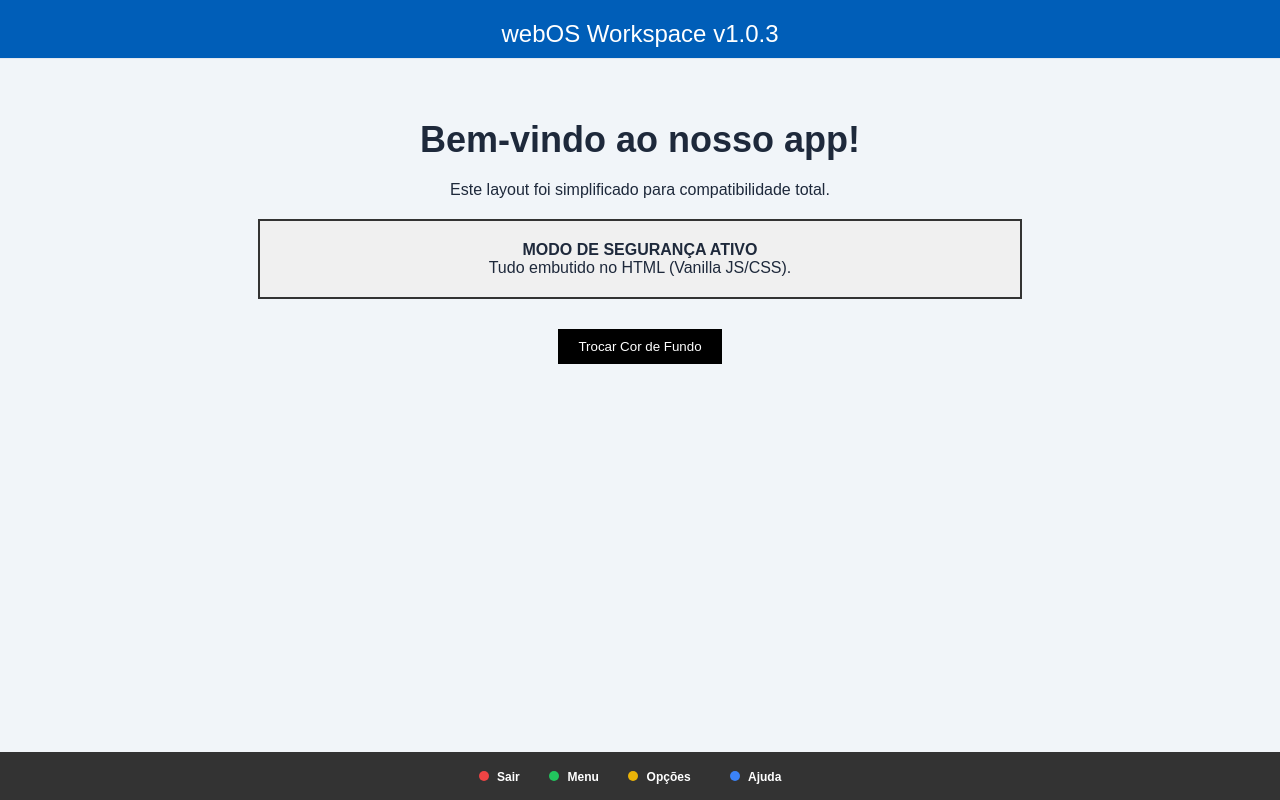
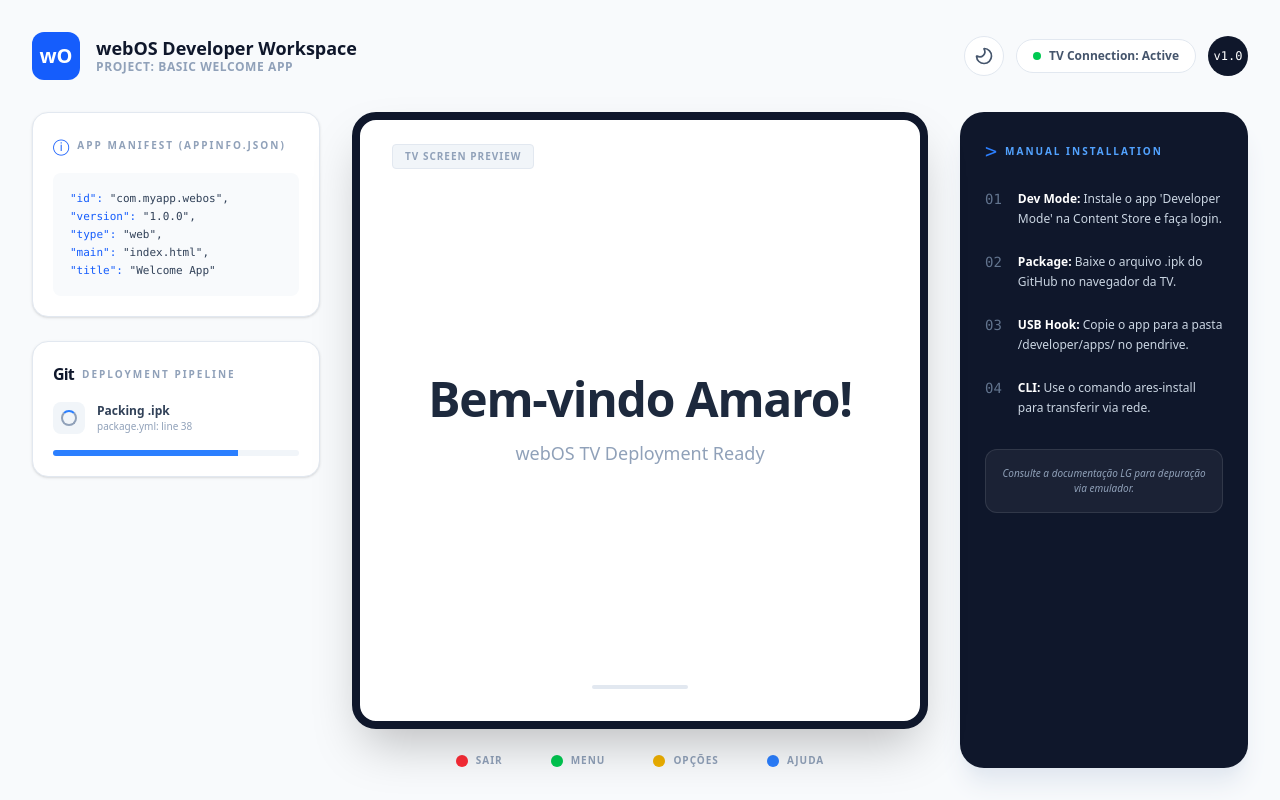
Before and after one commit to AmaroPSJunior/AppLgOs, a React (Vite) app: page / in a window 1280 px wide. Built offline with nearby package versions, Linux system fonts and the light colour scheme.

Commit message:
Sync via webOS Workspace - 5/1/2026, 10:05:42 AM

```diff
--- a/index.html
+++ b/index.html
@@ -1,112 +1,46 @@
-<!DOCTYPE html>
-<html>
-<head>
-    <meta charset="utf-8">
-    <title>webOS Test App</title>
-    <style>
-        /* CSS Ultra Simples - Sem Flebox Avançado ou CSS Variables */
-        body {
-            margin: 0;
-            padding: 0;
-            background-color: #ffffff;
-            color: #000000;
-            font-family: Arial, sans-serif;
-            text-align: center;
+<!doctype html>
+<html lang="en">
+  <head>
+    <meta charset="UTF-8" />
+    <meta name="viewport" content="width=device-width, initial-scale=1.0" />
+    <title>My Google AI Studio App</title>
+  </head>
+  <body>
+    <div id="root"></div>
+    <!-- Script de debug para webOS -->
+    <script>
+      window.onerror = function(msg, url, lineNo, columnNo, error) {
+        var message = [
+          'ERR: ' + msg,
+          'At: ' + url + ':' + lineNo + ':' + columnNo,
+          'Obj: ' + JSON.stringify(error)
+        ].join('\n');
+        console.error(message);
+        var debugDiv = document.getElementById('webos-debug') || document.createElement('div');
+        debugDiv.id = 'webos-debug';
+        debugDiv.style.position = 'fixed';
+        debugDiv.style.top = '0';
+        debugDiv.style.left = '0';
+        debugDiv.style.background = 'rgba(255,0,0,0.9)';
+        debugDiv.style.color = 'white';
+        debugDiv.style.zIndex = '10000';
+        debugDiv.style.fontSize = '14px';
+        debugDiv.style.padding = '20px';
+        debugDiv.style.whiteSpace = 'pre-wrap';
+        debugDiv.innerText += message + '\n---\n';
+        if (!debugDiv.parentElement) document.body.appendChild(debugDiv);
+        return false;
+      };
+
+      // Catch asset errors
+      window.addEventListener('error', function(e) {
+        if (e.target && (e.target.tagName === 'LINK' || e.target.tagName === 'SCRIPT')) {
+          console.error('Failed to load: ' + (e.target.src || e.target.href));
         }
+      }, true);
 
-        .header {
-            background-color: #005eb8;
-            color: white;
-            padding: 20px;
-            font-size: 24px;
-        }
-
-        .content {
-            padding: 40px;
-        }
-
-        .welcome-msg {
-            font-size: 36px;
-            font-weight: bold;
-            margin-bottom: 20px;
-        }
-
-        .status-box {
-            border: 2px solid #333;
-            padding: 20px;
-            margin: 20px auto;
-            width: 60%;
-            background-color: #f0f0f0;
-        }
-
-        .footer {
-            position: fixed;
-            bottom: 0;
-            width: 100%;
-            background-color: #333;
-            color: white;
-            padding: 15px 0;
-        }
-
-        .btn {
-            padding: 10px 20px;
-            background-color: #000;
-            color: #fff;
-            border: none;
-            cursor: pointer;
-            margin-top: 10px;
-        }
-
-        /* Cores dos botões do controle */
-        .dot { height: 10px; width: 10px; border-radius: 50%; display: inline-block; margin-right: 5px; }
-        .red { background-color: red; }
-        .green { background-color: green; }
-        .yellow { background-color: yellow; }
-        .blue { background-color: blue; }
-
-        .tag { margin: 0 10px; font-weight: bold; display: inline-block; }
-    </style>
-</head>
-<body>
-    <div class="header">
-        webOS Workspace v1.0.3
-    </div>
-
-    <div class="content">
-        <div id="display-text" class="welcome-msg">Bem-vindo ao nosso app!</div>
-        <p>Este layout foi simplificado para compatibilidade total.</p>
-
-        <div class="status-box">
-            <strong>MODO DE SEGURANÇA ATIVO</strong><br>
-            Tudo embutido no HTML (Vanilla JS/CSS).
-        </div>
-
-        <button class="btn" id="main-btn">Trocar Cor de Fundo</button>
-    </div>
-
-    <div class="footer">
-        <span class="tag"><span class="dot red"></span> Sair</span>
-        <span class="tag"><span class="dot green"></span> Menu</span>
-        <span class="tag"><span class="dot yellow"></span> Opções</span>
-        <span class="tag"><span class="tag"><span class="dot blue"></span> Ajuda</span>
-    </div>
-
-    <script>
-        // JavaScript Purista (ES5) - Sem let, const ou arrow functions
-        window.onload = function() {
-            var btn = document.getElementById('main-btn');
-            var isGray = false;
-
-            if (btn) {
-                btn.onclick = function() {
-                    isGray = !isGray;
-                    document.body.style.backgroundColor = isGray ? '#d1d5db' : '#ffffff';
-                    btn.innerHTML = isGray ? 'Voltar para Branco' : 'Trocar Cor de Fundo';
-                };
-            }
-
-            console.log("App webOS Carregado em modo de segurança.");
-        };
+      console.log('webOS Debug Script Initialized');
     </script>
-</body>
+    <script type="module" src="/src/main.tsx"></script>
+  </body>
 </html>
--- a/package.json
+++ b/package.json
@@ -4,8 +4,8 @@
   "version": "0.0.0",
   "type": "module",
   "scripts": {
-    "build": "mkdir -p dist && cp index.html dist/index.html && cp appinfo.json dist/appinfo.json && (cp icon.png dist/icon.png 2>/dev/null || true)",
     "dev": "vite --port=3000 --host=0.0.0.0",
+    "build": "vite build",
     "preview": "vite preview",
     "clean": "rm -rf dist",
     "lint": "tsc --noEmit",
--- a/src/App.tsx
+++ b/src/App.tsx
@@ -1,62 +1,160 @@
+/**
+ * @license
+ * SPDX-License-Identifier: Apache-2.0
+ */
 import { useState, useEffect } from "react";
+import {
+  Monitor, Cpu, Github, Tv, Terminal, Info,
+  Layout, Play, CheckCircle2, Moon, Sun
+} from "lucide-react";
 
 export default function App() {
   const [isDark, setIsDark] = useState(false);
 
+  // Toggle dark mode class on document body for global consistency
   useEffect(() => {
     if (isDark) {
-      document.documentElement.classList.add("dark");
+      document.documentElement.classList.add('dark');
     } else {
-      document.documentElement.classList.remove("dark");
+      document.documentElement.classList.remove('dark');
     }
   }, [isDark]);
 
   return (
-    <div className="container">
-      <div className="header">
-        <div className="header-inner">
-          <h1 className="title">webOS Workspace</h1>
-          <p style={{ fontSize: '10px', color: '#94a3b8', marginTop: '5px' }}>
-            PROJECT: LEGACY COMPATIBILITY MODE (CHROME 38)
-          </p>
+    <div className="min-h-screen bg-[#f8fafc] dark:bg-slate-950 transition-colors duration-300 flex flex-col font-sans p-4 md:p-8 overflow-x-hidden">
+      {/* Top Header */}
+      <header className="flex flex-col md:flex-row justify-between items-start md:items-center mb-8 gap-4">
+        <div className="flex items-center gap-4">
+          <div className="w-12 h-12 bg-blue-600 rounded-xl flex items-center justify-center text-white">
+            <span className="font-bold text-xl">wO</span>
+          </div>
+          <div>
+            <h1 className="text-slate-900 dark:text-white font-bold text-lg leading-tight">webOS Developer Workspace</h1>
+            <p className="text-slate-400 dark:text-slate-500 text-xs font-semibold tracking-wider uppercase">Project: Basic Welcome App</p>
+          </div>
+        </div>
+        <div className="flex items-center gap-3">
+          {/* Dark Mode Toggle */}
           <button
             onClick={() => setIsDark(!isDark)}
-            style={{
-              marginTop: '10px',
-              padding: '8px 15px',
-              backgroundColor: isDark ? '#334155' : '#e2e8f0',
-              color: isDark ? 'white' : 'black',
-              border: 'none',
-              borderRadius: '5px',
-              cursor: 'pointer',
-              fontSize: '12px'
-            }}
+            className="flex items-center justify-center w-10 h-10 bg-white dark:bg-slate-800 rounded-full border border-slate-200 dark:border-slate-700 text-slate-600 dark:text-yellow-400 cursor-pointer"
+            aria-label="Alternar Modo Escuro"
           >
-            {isDark ? "Modo Claro" : "Modo Escuro"}
+            <div className={`transform ${isDark ? 'rotate-0' : '-rotate-90'}`}>
+              {isDark ? <Sun className="w-5 h-5" /> : <Moon className="w-5 h-5" />}
+            </div>
           </button>
+
+          <div className="flex items-center gap-2 px-4 py-2 bg-white dark:bg-slate-800 rounded-full border border-slate-200 dark:border-slate-700">
+            <div className="w-2 h-2 bg-green-500 rounded-full"></div>
+            <span className="text-xs font-bold text-slate-600 dark:text-slate-300">TV Connection: Active</span>
+          </div>
+          <div className="w-10 h-10 bg-slate-900 dark:bg-blue-600 rounded-full flex items-center justify-center text-white text-xs font-mono">v1.0</div>
         </div>
-      </div>
+      </header>
 
-      <div className="main-content">
-        <h2 className="welcome-text">Bem-vindo ao nosso app!</h2>
-        <p style={{ color: '#64748b' }}>webOS TV Deployment Ready (v1.0.1)</p>
+      <div className="flex flex-col lg:flex-row gap-8 flex-1">
+        {/* Left Column: Manifest & Workflow */}
+        <div className="w-full lg:w-1/4 flex flex-col gap-6 order-2 lg:order-1">
+          <div
+            className="bg-white dark:bg-slate-900 p-5 rounded-2xl border border-slate-200 dark:border-slate-800 shadow-sm"
+          >
+            <div className="flex items-center gap-2 mb-4">
+              <span className="text-blue-600">ⓘ</span>
+              <h3 className="text-[10px] font-bold text-slate-400 dark:text-slate-500 uppercase tracking-[0.2em]">App Manifest (appinfo.json)</h3>
+            </div>
+            <div className="bg-slate-50 dark:bg-slate-950 p-4 rounded-lg font-mono text-[11px] text-slate-700 dark:text-slate-300 leading-relaxed overflow-hidden border border-transparent dark:border-slate-800">
+              <span className="text-blue-600 dark:text-blue-400">"id":</span> "com.myapp.webos",<br/>
+              <span className="text-blue-600 dark:text-blue-400">"version":</span> "1.0.0",<br/>
+              <span className="text-blue-600 dark:text-blue-400">"type":</span> "web",<br/>
+              <span className="text-blue-600 dark:text-blue-400">"main":</span> "index.html",<br/>
+              <span className="text-blue-600 dark:text-blue-400">"title":</span> "Welcome App"
+            </div>
+          </div>
 
-        <div style={{ marginTop: '40px', padding: '20px', backgroundColor: '#f8fafc', borderRadius: '10px', color: '#334155', fontSize: '14px', border: '1px solid #e2e8f0' }}>
-            <strong style={{ display: 'block', marginBottom: '10px' }}>Status do Sistema:</strong>
-            Conectado via rede de desenvolvedor.
-            <br/> Pronto para instalação em TVs de 2014 a 2024.
+          <div
+            className="bg-white dark:bg-slate-900 p-5 rounded-2xl border border-slate-200 dark:border-slate-800 shadow-sm"
+          >
+            <div className="flex items-center gap-2 mb-4">
+              <span className="text-slate-900 dark:text-slate-200 tracking-tighter font-bold">Git</span>
+              <h3 className="text-[10px] font-bold text-slate-400 dark:text-slate-500 uppercase tracking-[0.2em]">Deployment Pipeline</h3>
+            </div>
+            <div className="flex items-center gap-3 mb-4">
+              <div className="w-8 h-8 bg-slate-100 dark:bg-slate-800 rounded-lg flex items-center justify-center">
+                <div className="w-4 h-4 border-2 border-slate-400 dark:border-slate-600 rounded-full border-t-blue-500"></div>
+              </div>
+              <div>
+                <p className="text-xs font-bold text-slate-700 dark:text-slate-300">Packing .ipk</p>
+                <p className="text-[10px] text-slate-400 dark:text-slate-500 font-medium">package.yml: line 38</p>
+              </div>
+            </div>
+            <div className="w-full bg-slate-100 dark:bg-slate-800 h-1.5 rounded-full overflow-hidden">
+              <div className="w-3/4 h-full bg-blue-500"></div>
+            </div>
+          </div>
         </div>
-      </div>
 
-      <div className="footer-tags">
-        <div className="tag"><span className="dot red"></span> Sair</div>
-        <div className="tag"><span className="dot green"></span> Menu</div>
-        <div className="tag"><span className="dot yellow"></span> Opções</div>
-        <div className="tag"><span className="dot blue"></span> Ajuda</div>
-      </div>
+        {/* Center Column: Screen Preview */}
+        <div className="w-full lg:w-1/2 flex flex-col order-1 lg:order-2">
+          <div
+            className="flex-1 bg-white dark:bg-slate-900 rounded-3xl border-8 border-slate-900 dark:border-slate-800 shadow-2xl relative flex flex-col items-center justify-center min-h-[400px]"
+          >
+            <div className="absolute top-6 left-8 bg-slate-100 dark:bg-slate-800 px-3 py-1 rounded text-[10px] font-bold text-slate-400 dark:text-slate-500 uppercase tracking-widest border border-slate-200 dark:border-slate-700">TV Screen Preview</div>
 
-      <div style={{ marginTop: '20px', textAlign: 'center', fontSize: '10px', color: '#94a3b8' }}>
-        Aplicativo otimizado para compatibilidade máxima com processadores antigos (ES5 / No-Vars).
+            <div className="text-center space-y-4 px-6">
+              <h2
+                className="text-3xl md:text-5xl font-bold text-slate-800 dark:text-white tracking-tight"
+              >
+                Bem-vindo Amaro!
+              </h2>
+              <p className="text-slate-400 dark:text-slate-500 font-medium md:text-lg">webOS TV Deployment Ready</p>
+            </div>
+
+            <div className="absolute bottom-8 flex gap-3">
+              <div className="w-24 h-1 bg-slate-200 dark:bg-slate-700 rounded-full"></div>
+            </div>
+          </div>
+
+          <footer className="mt-6 flex flex-wrap justify-center gap-6 lg:gap-12 text-slate-400 dark:text-slate-500 font-bold uppercase text-[10px] tracking-widest">
+            <div className="flex items-center gap-2"><div className="w-3 h-3 rounded-full bg-red-500"></div> Sair</div>
+            <div className="flex items-center gap-2"><div className="w-3 h-3 rounded-full bg-green-500"></div> Menu</div>
+            <div className="flex items-center gap-2"><div className="w-3 h-3 rounded-full bg-yellow-500"></div> Opções</div>
+            <div className="flex items-center gap-2"><div className="w-3 h-3 rounded-full bg-blue-500"></div> Ajuda</div>
+          </footer>
+        </div>
+
+        {/* Right Column: Instructions */}
+        <div className="w-full lg:w-1/4 flex flex-col gap-6 order-3">
+          <div
+            className="bg-slate-900 dark:bg-black p-6 rounded-3xl text-white shadow-xl shadow-slate-200 dark:shadow-none flex-1 border border-transparent dark:border-slate-800"
+          >
+            <div className="flex items-center gap-2 mb-6 text-blue-400">
+              <span className="text-xl font-mono text-blue-500">&gt;</span>
+              <h3 className="text-[10px] font-bold uppercase tracking-[0.2em]">Manual Installation</h3>
+            </div>
+            <ul className="space-y-6">
+              {[
+                { step: "01", title: "Dev Mode", text: "Instale o app 'Developer Mode' na Content Store e faça login." },
+                { step: "02", title: "Package", text: "Baixe o arquivo .ipk do GitHub no navegador da TV." },
+                { step: "03", title: "USB Hook", text: "Copie o app para a pasta /developer/apps/ no pendrive." },
+                { step: "04", title: "CLI", text: "Use o comando ares-install para transferir via rede." }
+              ].map((item, idx) => (
+                <li
+                  key={idx}
+                  className="flex gap-4"
+                >
+                  <span className="text-slate-500 dark:text-slate-600 font-mono text-sm">{item.step}</span>
+                  <p className="text-xs leading-relaxed text-slate-300 dark:text-slate-400">
+                    <strong className="text-white">{item.title}:</strong> {item.text}
+                  </p>
+                </li>
+              ))}
+            </ul>
+            <div className="mt-8 p-4 bg-white/5 dark:bg-white/[0.02] rounded-xl border border-white/10 dark:border-white/5">
+              <p className="text-[10px] text-slate-400 dark:text-slate-600 text-center italic">Consulte a documentação LG para depuração via emulador.</p>
+            </div>
+          </div>
+        </div>
       </div>
     </div>
   );
--- a/src/index.css
+++ b/src/index.css
@@ -1,85 +1,12 @@
-/* Estilos Super Legados para webOS (Chrome 38+) */
-body, html {
-  margin: 0;
-  padding: 0;
-  width: 100%;
-  height: 100%;
-  font-family: sans-serif;
-  background-color: #f1f5f9;
-  color: #1e293b;
-  overflow: hidden;
+@import "tailwindcss";
+
+@theme {
+  --font-sans: ui-sans-serif, system-ui, -apple-system, BlinkMacSystemFont, "Segoe UI", Roboto, Helvetica, Arial, sans-serif;
+  --font-mono: ui-monospace, SFMono-Regular, "SF Mono", Menlo, Monaco, Consolas, "Liberation Mono", "Courier New", monospace;
 }
 
+/* Fallback simple dark selector */
 .dark body {
   background-color: #020617;
-  color: #f8fafc;
+  color: white;
 }
-
-/* Layout sem dependência de Grid moderno ou Flex gap */
-.container {
-  display: block;
-  width: 90%;
-  margin: 0 auto;
-  padding-top: 20px;
-}
-
-.header {
-  margin-bottom: 20px;
-  border-bottom: 1px solid #e2e8f0;
-  padding-bottom: 10px;
-}
-
-.header-inner {
-  display: block;
-}
-
-.title {
-  font-size: 24px;
-  font-weight: bold;
-  margin: 0;
-}
-
-.main-content {
-  background: #ffffff;
-  border: 4px solid #0f172a;
-  border-radius: 20px;
-  min-height: 300px;
-  text-align: center;
-  padding: 50px 20px;
-}
-
-.dark .main-content {
-  background: #0f172a;
-  border-color: #1e293b;
-}
-
-.welcome-text {
-  font-size: 32px;
-  margin-bottom: 10px;
-}
-
-.footer-tags {
-  margin-top: 30px;
-  text-align: center;
-}
-
-.tag {
-  display: inline-block;
-  margin-right: 15px;
-  font-size: 12px;
-  font-weight: bold;
-}
-
-.dot {
-  display: inline-block;
-  width: 10px;
-  height: 10px;
-  border-radius: 50%;
-  margin-right: 5px;
-}
-
-/* Fallback icons colors */
-.red { background: #ef4444; }
-.green { background: #22c55e; }
-.yellow { background: #eab308; }
-.blue { background: #3b82f6; }
```
Also changed, not shown: vite.config.ts (+4 -5 lines).
